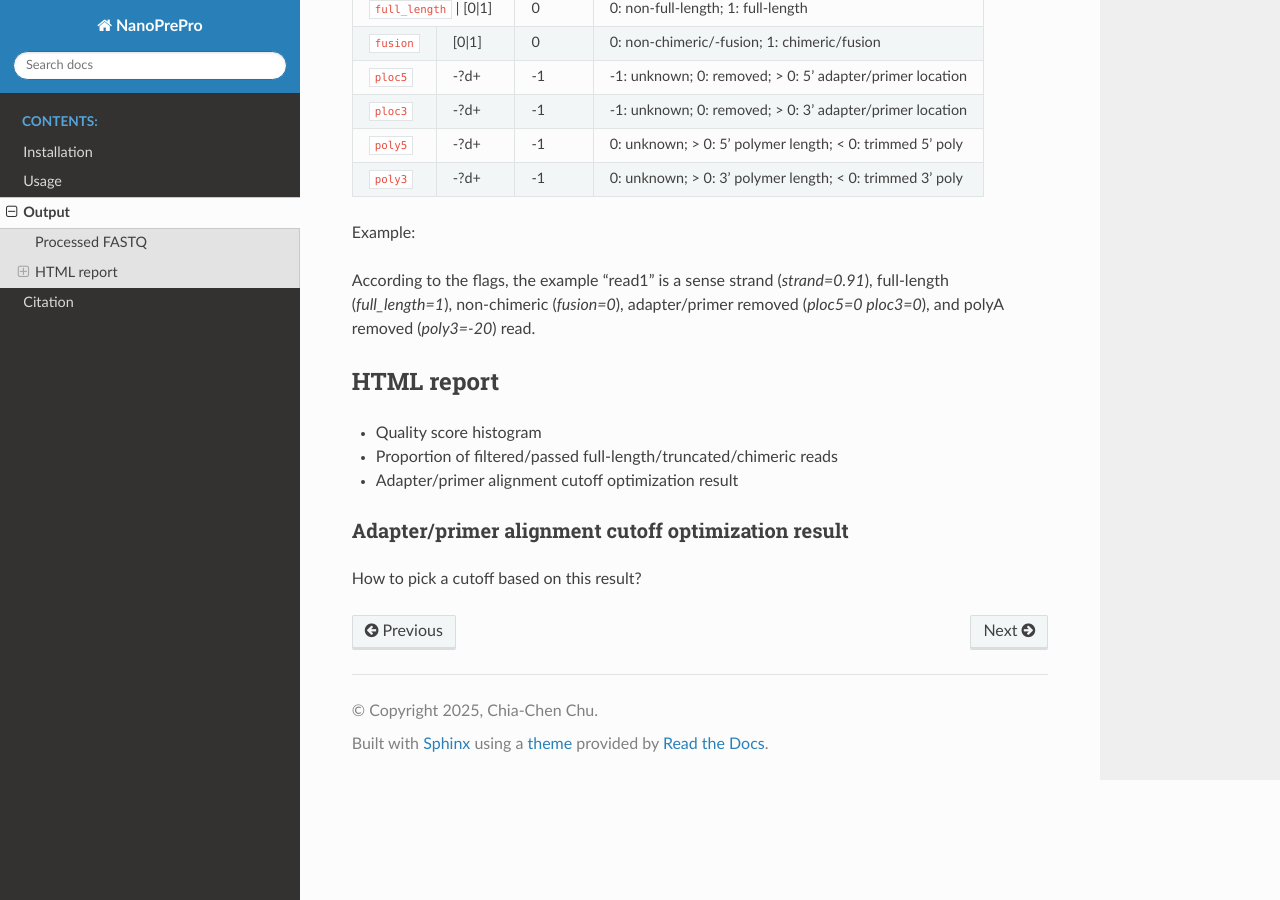
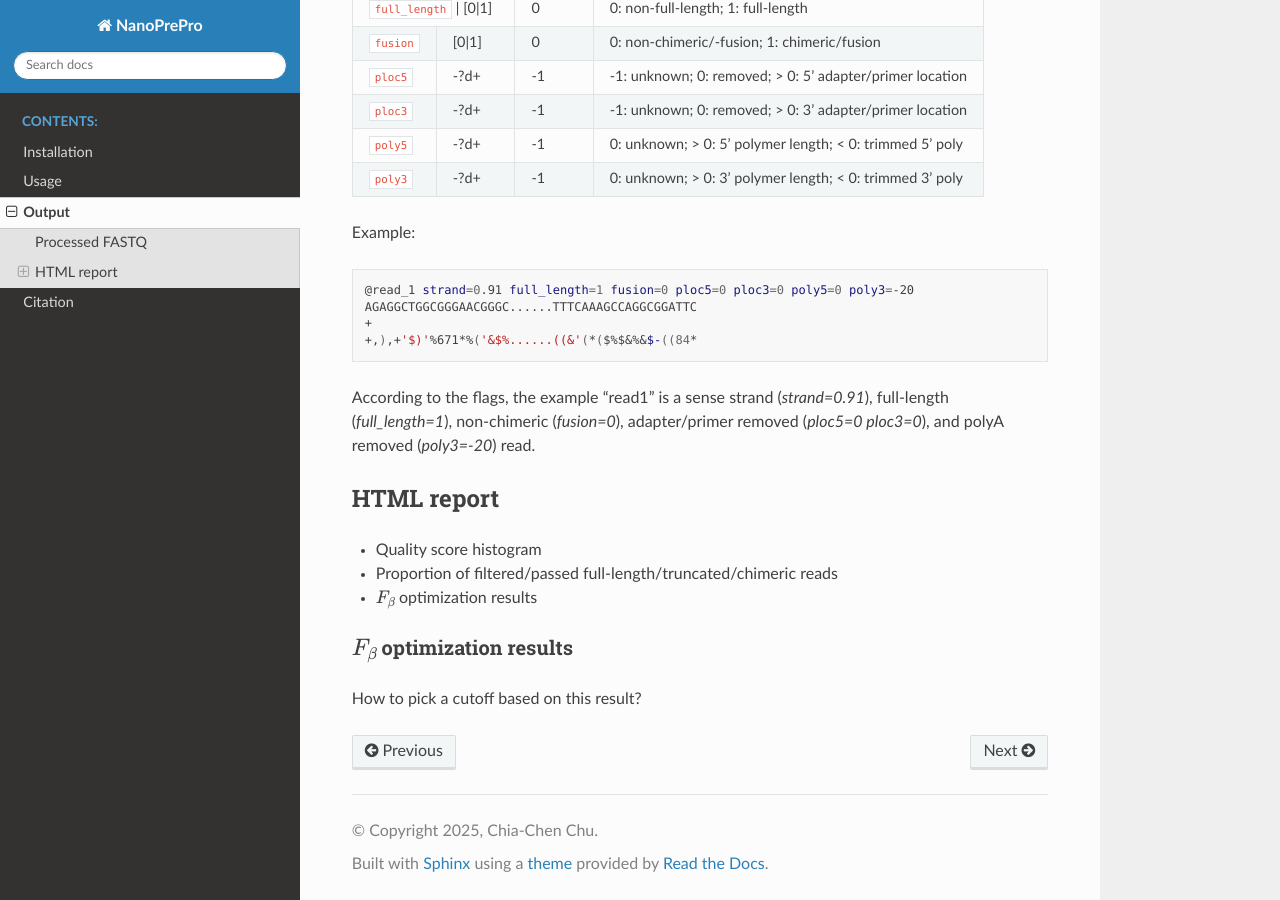
Before and after one commit to jerry955071/NanoPreP, a Sphinx documentation site: the page built from docs/source/output.rst, in a window 1280 px wide and 900 px high, scrolled down 507 px. Built offline with Sphinx 7.4.7 and the Read the Docs theme 3.1.0, drawn with Linux system fonts in a browser that asks for light colours; pages that are not in the unit, such as notebooks, are missing from menus.

Commit message:
Updated docs

```diff
--- a/docs/source/installation.rst
+++ b/docs/source/installation.rst
@@ -2,11 +2,14 @@ Installation
 ============
 
 Option 1: run with Docker
+------------
+
 .. code-block:: bash
 
    docker run chiaenu/nanoprep:latest nanoprep --help
 
 Option 2: use pip install
+------------
 
 .. code-block:: bash
 
@@ -14,7 +17,6 @@ Option 2: use pip install
    nanoprepro --help
 
 Dependencies
-------------
 
 NanoPrePro requires:
 
--- a/docs/source/output.rst
+++ b/docs/source/output.rst
@@ -34,6 +34,7 @@ Pre-processing summaries were recorded using the following flags:
 Example:
 
 .. code-block:: bash
+
     @read_1 strand=0.91 full_length=1 fusion=0 ploc5=0 ploc3=0 poly5=0 poly3=-20
     AGAGGCTGGCGGGAACGGGC......TTTCAAAGCCAGGCGGATTC
     +
@@ -46,8 +47,8 @@ HTML report
 -------------
 - Quality score histogram
 - Proportion of filtered/passed full-length/truncated/chimeric reads
-- Adapter/primer alignment cutoff optimization result
+- :math:`F_{\beta}` optimization results
 
-Adapter/primer alignment cutoff optimization result
+:math:`F_{\beta}` optimization results
 ~~~~~~~~~~~~~
 How to pick a cutoff based on this result?
```
